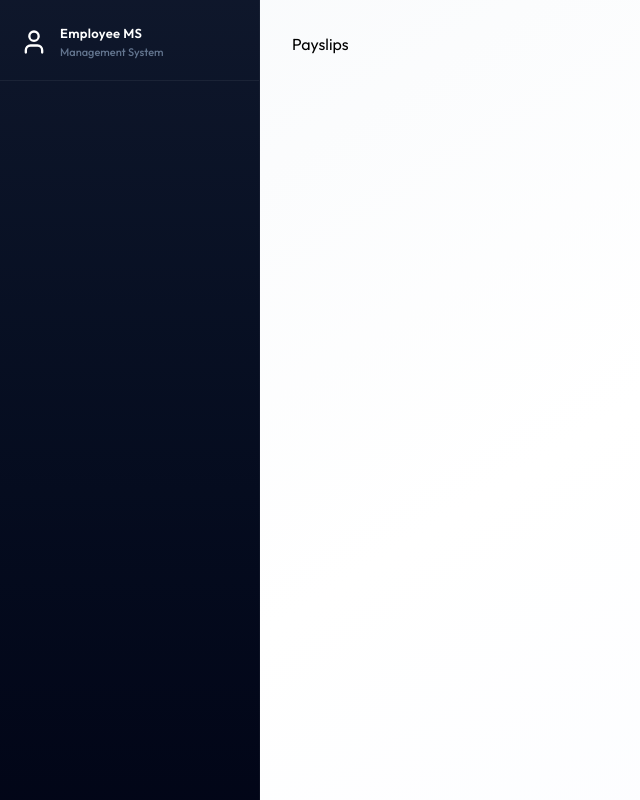
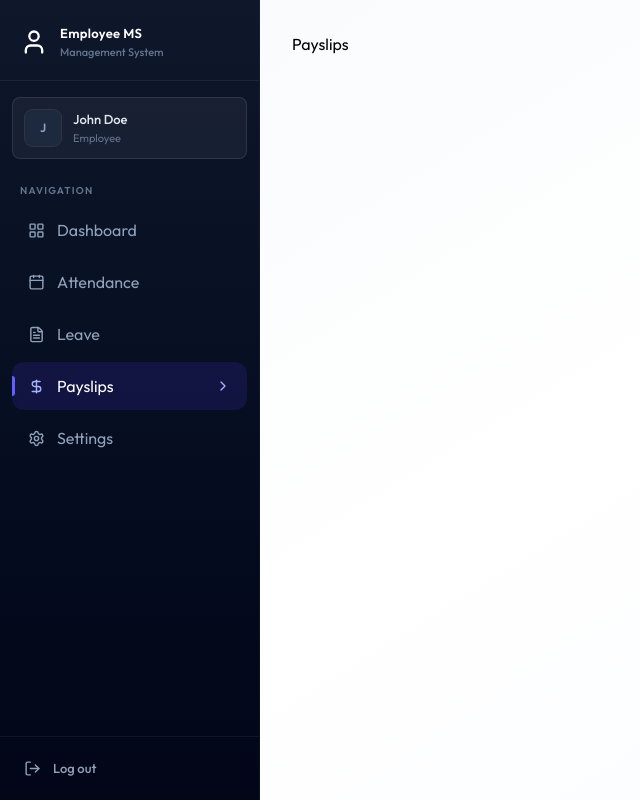
Before and after one commit to mui462/EMS-FULL-STACK-PROJECT, a React (Vite) app in the folder client/: page /payslips in a window 1280 px wide. Shown: the whole page, without its empty margins (0-640 px from the left). Built offline with nearby package versions, Linux system fonts and the light colour scheme.

Commit message:
making left side bar complete

```diff
--- a/client/src/components/Sidebar.jsx
+++ b/client/src/components/Sidebar.jsx
@@ -1,7 +1,7 @@
 import React, { useEffect, useState } from "react";
-import { useLocation } from "react-router-dom";
+import { Link, useLocation } from "react-router-dom";
 import { dummyProfileData } from "../assets/assets";
-import {MenuIcon, UserIcon, XIcon} from "lucide-react"
+import { Calendar1Icon, CalendarIcon, ChevronRightIcon, DollarSignIcon, FileTextIcon, LayoutGridIcon, LogOutIcon, MenuIcon, SettingsIcon, UserIcon, XIcon } from "lucide-react"
 
 const Sidebar = () => {
 
@@ -18,9 +18,25 @@ const Sidebar = () => {
 
     //close mobile sidebar on route change
 
-     useEffect(()=>{
+    useEffect(() => {
         setMobileOpen(false)
-    },[pathname])
+    }, [pathname])
+
+    const role = "" || "EMPLOYEE"
+    const navItems = [
+        { name: "Dashboard", href: "/dashboard", icon: LayoutGridIcon },
+        role === "ADMIN" ?
+            { name: "Employees", href: "/employees", icon: UserIcon } :
+            { name: "Attendance", href: "/attendance", icon: CalendarIcon },
+        { name: "Leave", href: "/leave", icon: FileTextIcon },
+        { name: "Payslips", href: "/payslips", icon: DollarSignIcon },
+        { name: "Settings", href: "/settings", icon: SettingsIcon },
+    ];
+
+        const handleLogout = ()=>{
+            window.location.href = "/login"
+        }
+
 
     const sidebarContent = (
         <>
@@ -31,7 +47,7 @@ const Sidebar = () => {
                 <div className="flex items-center justify-between">
 
                     <div className="flex items-center gap-3 ">
-                        <UserIcon  className="text-white size-7"/>
+                        <UserIcon className="text-white size-7" />
 
                         <div>
                             <p className="font-semibold text-[13px] text-white tracking-wide">
@@ -42,7 +58,7 @@ const Sidebar = () => {
 
                     </div>
                     {/* close  button on mobile */}
-                        <button onClick={()=>setMobileOpen(false)} className="lg:hidden text-slate-400 hover:text-white p-1">
+                    <button onClick={() => setMobileOpen(false)} className="lg:hidden text-slate-400 hover:text-white p-1">
                         <XIcon size={20} />
                     </button>
 
@@ -51,12 +67,74 @@ const Sidebar = () => {
 
             </div>
             {/* user profile card */}
+            {username && (
+                <div className="mx-3 mt-4 mb-1 p-3 rounded-lg bg-white/5 border border-white/10">
+                    <div className="flex items-center gap-3">
+                        <div className="w-9 h-9 rounded-lg bg-slate-800 flex items-center justify-center ring-1 ring-white/10 shrink-0">
+                            <span className="text-slate-400 text-xs font-semibold">
+                                {username.charAt(0).toUpperCase()}
+                            </span>
+                        </div>
+
+                        <div className="min-w-0">
+                            <p className="text-[13px] font-medium text-slate-200 truncate">
+                                {username}
+                            </p>
+
+                            <p className="text-[11px] text-slate-500 truncate">
+                                {role === "ADMIN" ? "Administrator" : "Employee"}
+                            </p>
+                        </div>
+                    </div>
+                </div>
+            )}
 
             {/* section label  */}
+            <div className="px-5 pt-5 pb-2">
+                <p className="text-[10px] font-semibold uppercase tracking-[0.12em] text-slate-500">Navigation</p>
+            </div>
+            {/* Navigation List */}
+            <div className="flex-1 px-3 space-y-1 overflow-y-auto">
+                {navItems.map((item) => {
+                    const isActive = pathname.startsWith(item.href);
 
-            {/* Navigation List */}
+                    return (
+                        <Link
+                            key={item.name}
+                            to={item.href}
+                            className={`group relative flex items-center gap-3 px-4 py-3 rounded-xl transition-all duration-200 ${isActive
+                                ? "bg-indigo-600/15 text-white"
+                                : "text-slate-400 hover:bg-slate-800 hover:text-white"
+                                }`}
+                        >
+                            {isActive && (
+                                <div className="absolute left-0 top-1/2 -translate-y-1/2 w-[3px] h-5 rounded-r-full bg-indigo-500" />
+                            )}
 
+                            <item.icon
+                                className={`w-[17px] h-[17px] ${isActive
+                                    ? "text-indigo-300"
+                                    : "text-slate-400 group-hover:text-white"
+                                    }`}
+                            />
+
+                            <span className="flex-1">{item.name}</span>
+
+                            {isActive && (
+                                <ChevronRightIcon className="w-4 h-4 text-indigo-300" />
+                            )}
+                        </Link>
+                    );
+                })}
+            </div>
             {/* logout */}
+            <div className="p-3 border-t border-white/6">
+            <button onClick={handleLogout} className="flex items-center gap-3 w-full px-3 py-2.5 rounded-md text-[13px] font-medium text-slate-400 hover:text-rose-400 hover:bg-rose-500/8 transition-all duration-150">
+                <LogOutIcon className="w-[17px] h-[17px]"/>
+                <span>Log out</span>
+            </button>
+
+            </div>
 
         </>
     )
@@ -66,13 +144,13 @@ const Sidebar = () => {
         <>
             {/*Mobile hamburger button */}
 
-           <button onClick={()=>setMobileOpen(true)} className="lg:hidden fixed top-4 left-4 z-50 p-2 bg-slate-900 text-white rounded-lg shadow-lg border border-white/10">
+            <button onClick={() => setMobileOpen(true)} className="lg:hidden fixed top-4 left-4 z-50 p-2 bg-slate-900 text-white rounded-lg shadow-lg border border-white/10">
                 <MenuIcon size={20} />
             </button>
 
             {/*Mobile overlay */}
 
-           {mobileOpen && <div className="lg:hidden fixed inset-0 bg-black/60 backdrop-blur-sm z-40"   onClick={()=>setMobileOpen(false)}/>}
+            {mobileOpen && <div className="lg:hidden fixed inset-0 bg-black/60 backdrop-blur-sm z-40" onClick={() => setMobileOpen(false)} />}
 
             {/*sidebar - Desktop */}
             <aside className="hidden lg:flex flex-col h-full w-[260px] bg-linear-to-b from-slate-900 to-slate-950 text-white shrink-0 border-r border-white/4">
@@ -82,8 +160,7 @@ const Sidebar = () => {
             {/*sidebar - Mobile */}
 
             <aside
-  className={`lg:hidden fixed inset-y-0 w-72 bg-linear-to-b from-slate-900 via-slate-900 to-slate-950 text-white z-50 flex flex-col transform transition-transform duration-300 ${
-    mobileOpen ? "translate-x-0" : "-translate-x-full"
+                className={`lg:hidden fixed inset-y-0 w-72 bg-linear-to-b from-slate-900 via-slate-900 to-slate-950 text-white z-50 flex flex-col transform transition-transform duration-300 ${mobileOpen ? "translate-x-0" : "-translate-x-full"
                     }`}
             >
                 {sidebarContent}
```
Lines whose indentation alone changed are shown as unchanged.
